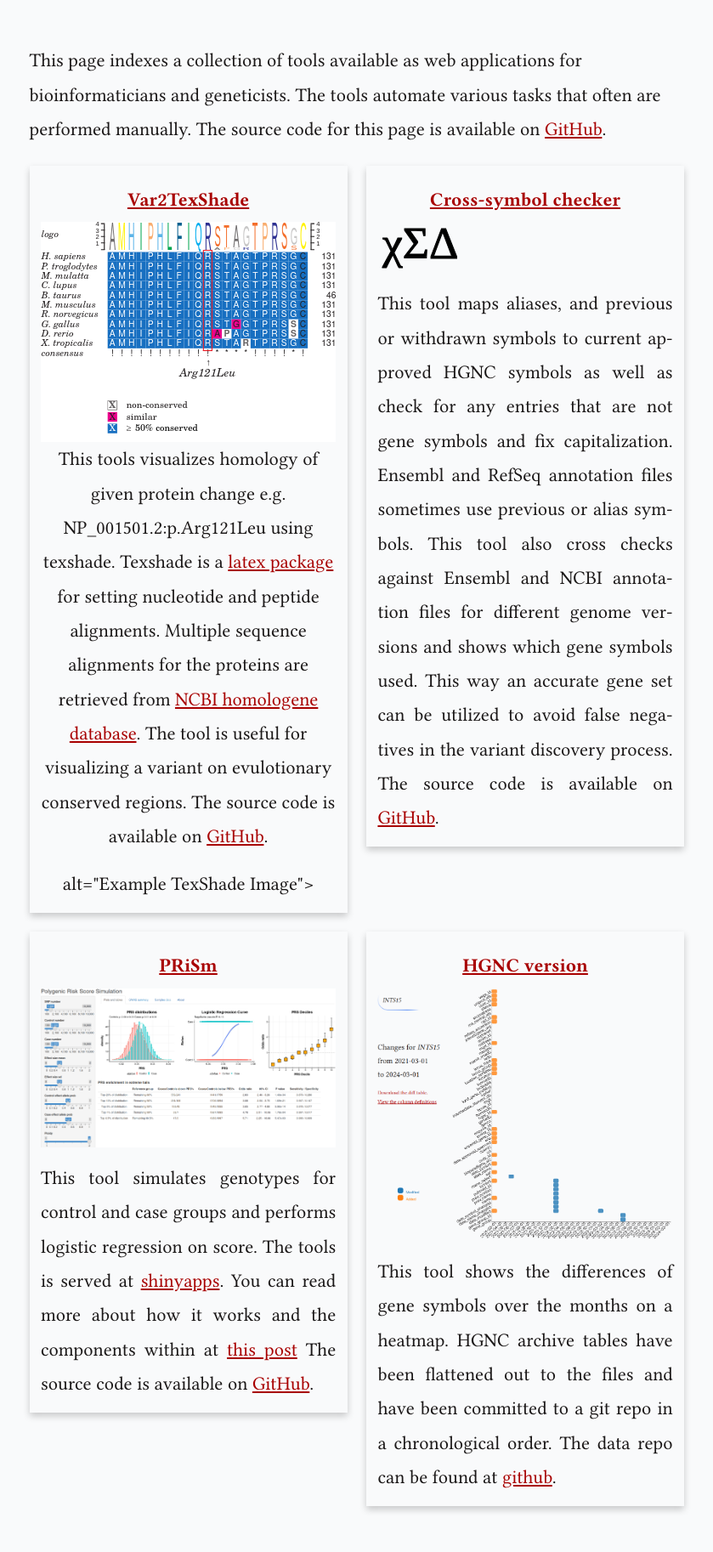
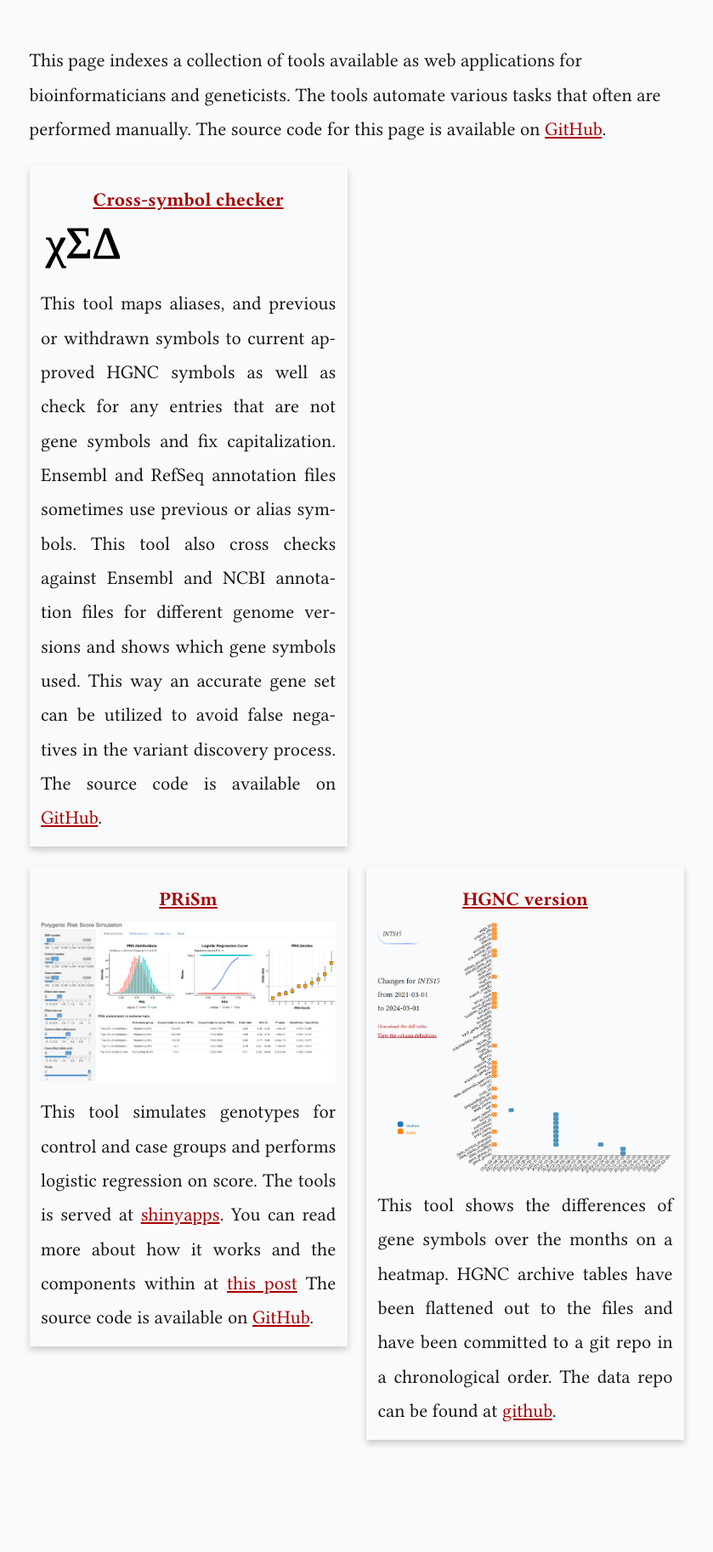
Before and after one commit to barslmn/omicssbs, a Django app: page /bioscripts/ in a window 1280 px wide. Shown: the part 133-1959 px from the top of the page at 85% size, without its empty margins (209-1048 px from the left). After the commit the page ends 1834 px from the top, so only its background shows below. Run offline with Django 4.2, Linux system fonts and the light colour scheme.

Commit message:
commented out var2texshade

```diff
--- a/bioscripts/templates/bioscripts/index.html
+++ b/bioscripts/templates/bioscripts/index.html
@@ -10,12 +10,12 @@ bioinformaticians and geneticists. The tools automate various tasks that often
 are performed manually. The source code for this page is available on <a
     href="https://github.com/barslmn/omicsbs">GitHub</a>.
 <div class="row">
-    <div class="column">
+    <!-- <div class="column">
             <div class="card">
                 <h3>
                     <a href="{% url 'bioscripts:var2texshade' %}">Var2TexShade</a>
                 </h3>
-            <img style="width:33vw;background:white;" src="{% static 'bioscripts/img/var2texshade_example.svg' %}"
+                <img style="width:33vw;background:white;" src="{% static 'bioscripts/img/var2texshade_example.svg' %}" alt="Example TexShade Image">
                 <p>
                     This tools visualizes homology of given protein change e.g. NP_001501.2:p.Arg121Leu using texshade.
                     Texshade is a <a href="https://ctan.org/pkg/texshade">latex package</a> for setting nucleotide and peptide
@@ -24,9 +24,8 @@ are performed manually. The source code for this page is available on <a
                     The tool is useful for visualizing a variant on evulotionary conserved regions. The source code is available on <a
                         href="https://github.com/barslmn/bioscripts/tree/master/modules/var2texshade">GitHub</a>.
                 </p>
-                alt="Example TexShade Image">
             </div>
-    </div>
+        </div> -->
 
     <div class="column">
         <div class="card">
```
Lines whose indentation alone changed are shown as unchanged.
